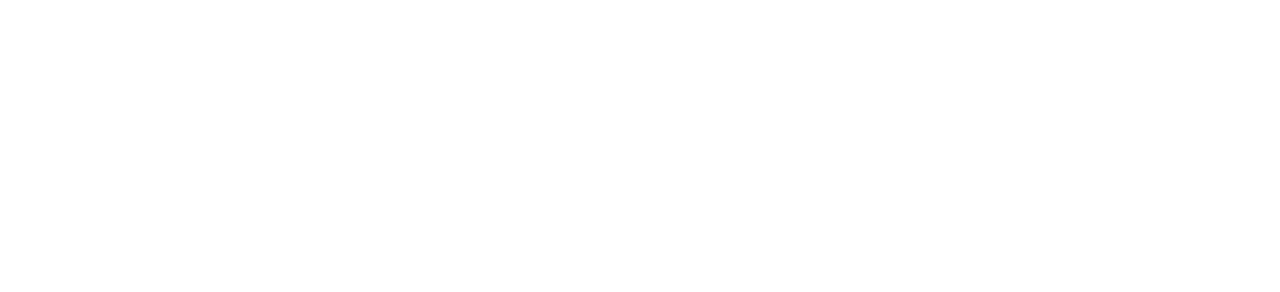
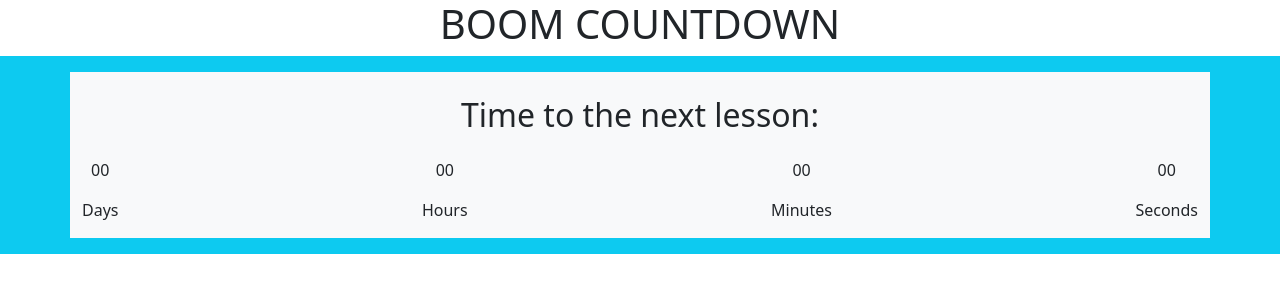
Before and after one commit to francescotroiano98/js-simon, a plain HTML site: page index.html in a window 1280 px wide. Drawn offline with nearby package versions, Linux system fonts and the light colour scheme.

Commit message:
add some style

```diff
--- a/index.html
+++ b/index.html
@@ -4,10 +4,40 @@
         <meta charset="UTF-8">
         <meta http-equiv="X-UA-Compatible" content="IE=edge">
         <meta name="viewport" content="width=device-width, initial-scale=1.0">
+        <link href="https://cdn.jsdelivr.net/npm/bootstrap@5.2.3/dist/css/bootstrap.min.css" rel="stylesheet" integrity="sha384-rbsA2VBKQhggwzxH7pPCaAqO46MgnOM80zW1RWuH61DGLwZJEdK2Kadq2F9CUG65" crossorigin="anonymous">
+
         <link rel="stylesheet" href="css/style.css">
         <title>BOOM COUNTDOWN</title>
     </head>
     <body>
+        <h1 class="text-center">BOOM COUNTDOWN</h1>
+
+        <main class="bg-info py-3">
+            <section class="bg-light container d-flex flex-column ">
+                <div>
+                    <h2 class="text-center my-4">Time to the next lesson:</h2>
+                </div>
+                <div class="d-flex justify-content-between">
+                    <div class="d-flex flex-column align-items-center">
+                        <p id="days">00</p>
+                        <p>Days</p>
+                    </div>
+                    <div class="d-flex flex-column align-items-center">
+                        <p id="hours">00</p>
+                        <p>Hours</p>
+                    </div>
+                    <div class="d-flex flex-column align-items-center">
+                        <p id="minutes">00</p>
+                        <p>Minutes</p>
+                    </div>
+                    <div class="d-flex flex-column align-items-center">
+                        <p id="seconds">00</p>
+                        <p>Seconds</p>
+                    </div>
+                </div>
+
+            </section>
+        </main>
 
 
         <script type="text/javascript" src="JS/script.js"></script>
```
